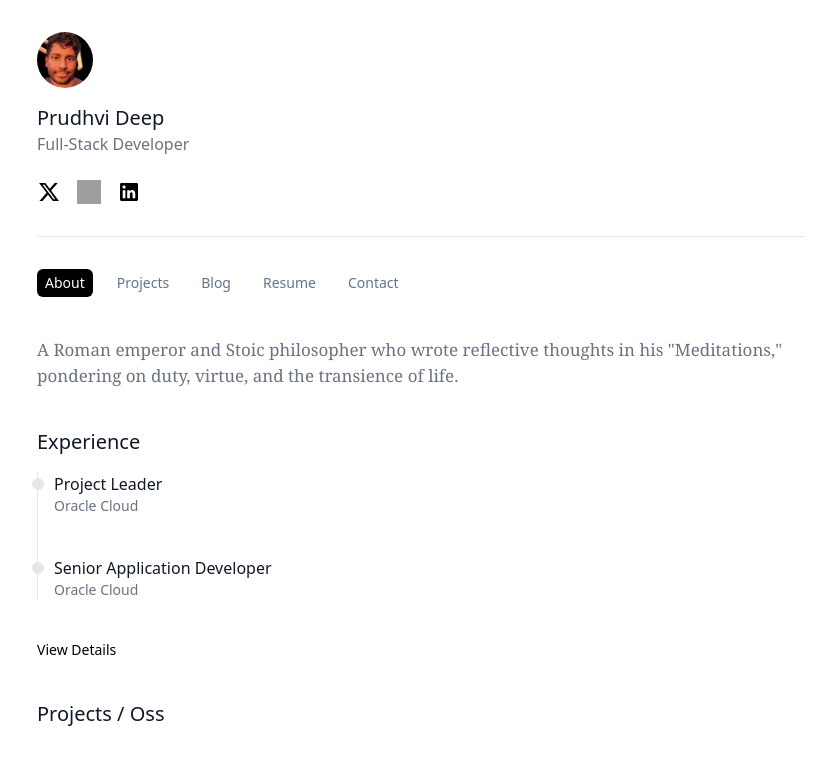
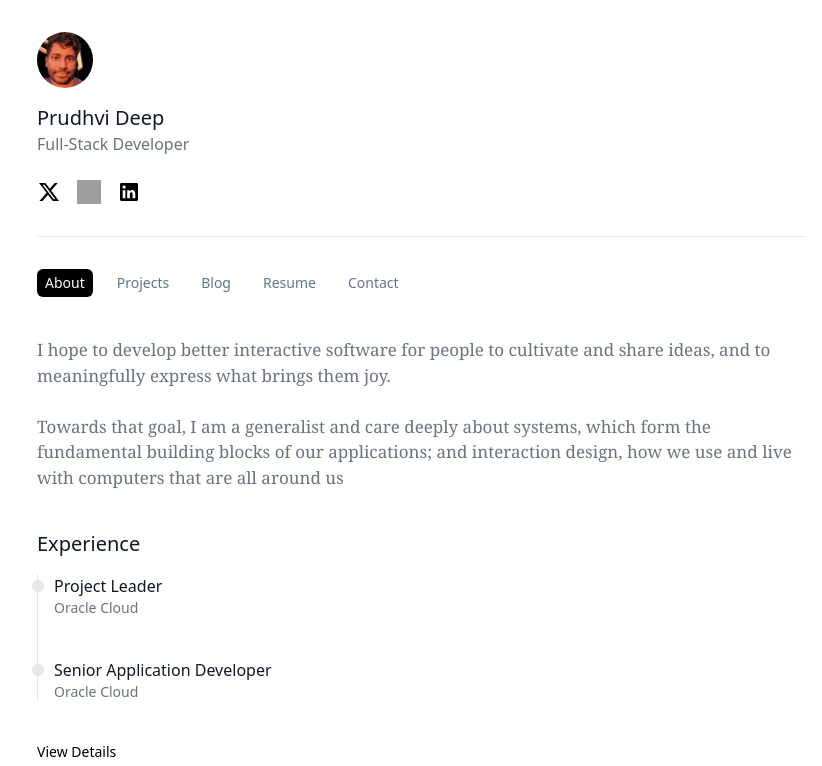
Before and after one commit to prudhvideep/dev-portfolio, a React (Vite) app: page / in a window 1280 px wide. Shown: the top 766 px of the page, without its empty margins (219-1041 px from the left). Built offline with nearby package versions, Linux system fonts and the light colour scheme; grey boxes are pictures that could not be loaded.

Commit message:
Updated description

```diff
--- a/src/pages/About.tsx
+++ b/src/pages/About.tsx
@@ -25,9 +25,14 @@ const About = () => {
   return (
     <div className="mt-10 ml-auto mr-auto w-8/10 md:w-9/10 max-w-3xl opacity:1 transform:none">
       <p className="text-[17px] font-serif text-gray-500">
-        A Roman emperor and Stoic philosopher who wrote reflective thoughts in
-        his "Meditations," pondering on duty, virtue, and the transience of
-        life.
+        I hope to develop better interactive software for people to cultivate
+        and share ideas, and to meaningfully express what brings them joy.
+        <br></br>
+        <br></br>
+        Towards that goal, I am a generalist and care deeply about systems,
+        which form the fundamental building blocks of our applications; and
+        interaction design, how we use and live with computers that are all
+        around us
       </p>
       <div className="mt-10">
         <h1 className="font-medium text-gray-900 mb-4 text-xl">Experience</h1>
```
Also changed, not shown: 1 other file (tests, documents, lock files or other folders).
